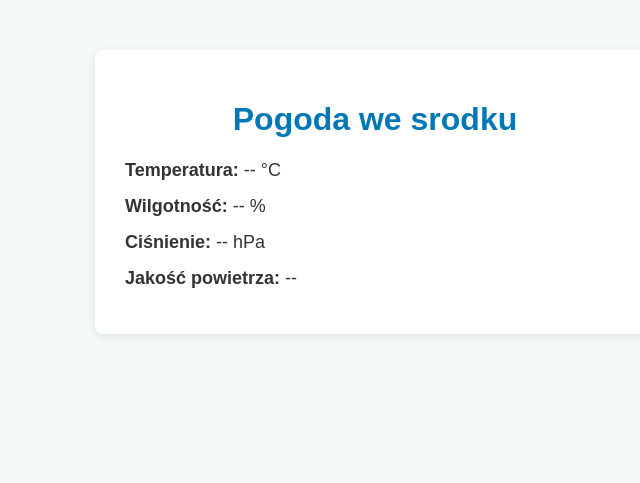
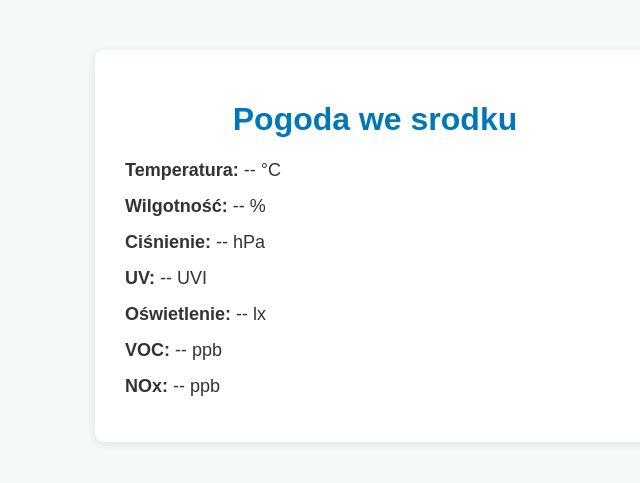
Before and after one commit to zLukas/pyWeather, a Flask app: page / in a window 1280 px wide. Shown: the top 483 px of the page, without its empty margins (265-905 px from the left). Run offline with Flask 3, Linux system fonts and the light colour scheme; parts of the project's set-up code (start-up, migrations or seed data) failed here and were passed over.

Commit message:
update html template

```diff
--- a/sensor/__init__.py
+++ b/sensor/__init__.py
@@ -24,7 +24,7 @@ class SensorHat():
 
         return {"time": dt.now().strftime("%m/%d/%Y-%H:%M:%S"),
                 "temperature": createRecord(temperature, "C"),
-                "humididty": createRecord(humidity, "%%"),
+                "humidity": createRecord(humidity, "%%"),
                 "pressure": createRecord(pressure, "hPa"),
                 "uv": createRecord(int(uv), "UVI"),
                 "lux": createRecord(int(lux), "lx"),
--- a/templates/index.html
+++ b/templates/index.html
@@ -11,10 +11,13 @@
   <div class="container">
     <h1>Pogoda we srodku</h1>
     <div class="sensor-data">
-      <p><strong>Temperatura:</strong> <span id="temp">{{ data.temperature or '--' }}</span> °C</p>
-      <p><strong>Wilgotność:</strong> <span id="humidity">{{ data.humidity or '--' }}</span> %</p>
-      <p><strong>Ciśnienie:</strong> <span id="pressure">{{ data.pressure or '--' }}</span> hPa</p>
-      <p><strong>Jakość powietrza:</strong> <span id="air">{{ data.air_quality or '--' }}</span></p>
+      <p><strong>Temperatura:</strong> <span id="temp">{{ data.temperature.value or '--' }}</span> °C</p>
+      <p><strong>Wilgotność:</strong> <span id="humidity">{{ data.humidity.value or '--' }}</span> %</p>
+      <p><strong>Ciśnienie:</strong> <span id="pressure">{{ data.pressure.value or '--' }}</span> hPa</p>
+      <p><strong>UV:</strong> <span id="UV">{{ data.uv.value or '--' }}</span> UVI </p>
+      <p><strong>Oświetlenie:</strong> <span id="lux">{{ data.lux.value or '--' }}</span> lx</p>
+      <p><strong>VOC:</strong> <span id="voc">{{ data.voc.value or '--' }}</span> ppb </p>
+      <p><strong>NOx:</strong> <span id="nox">{{ data.nox.value or '--' }}</span> ppb </p>
     </div>
   </div>
 </body>
```
